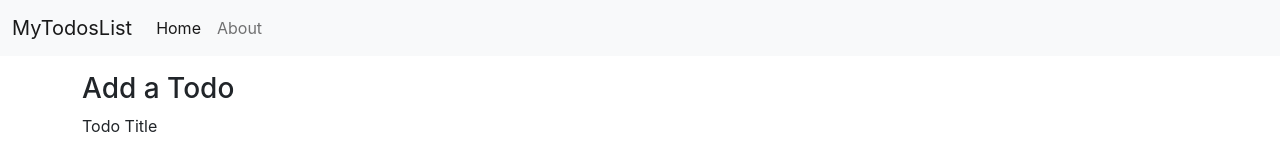
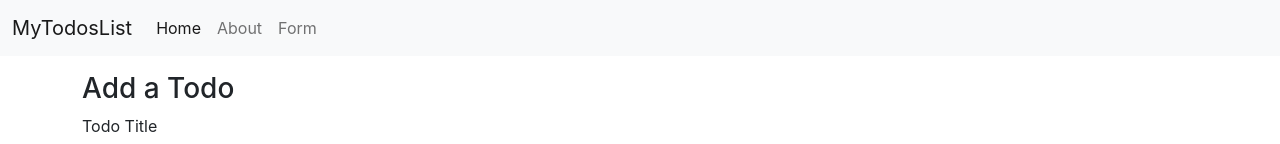
Before and after one commit to harshchatbot/MyReactWebsite, a React (Create React App) app: page / in a window 1280 px wide. Shown: the top 144 px of the page. Built offline with nearby package versions, Linux system fonts and the light colour scheme.

Commit message:
adding form

```diff
--- a/src/MyComponents/Header.js
+++ b/src/MyComponents/Header.js
@@ -21,6 +21,10 @@ export default function Header(props) {
                 <Link className="nav-link" to="/about">About</Link>
               </li>
 
+              <li className="nav-item">
+                <Link className="nav-link" to="/about">Form</Link>
+              </li>
+
 
             </ul>
             { props.searchBar? <form className="d-flex">
```
Also changed, not shown: src/MyComponents/Form.js (added), 2 other files (tests, documents, lock files or other folders).
